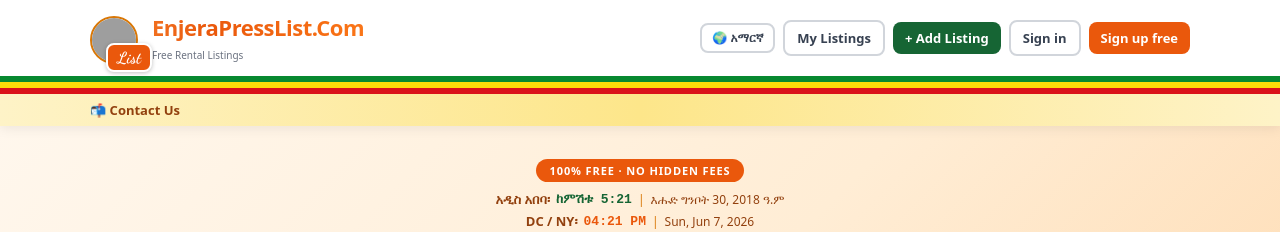
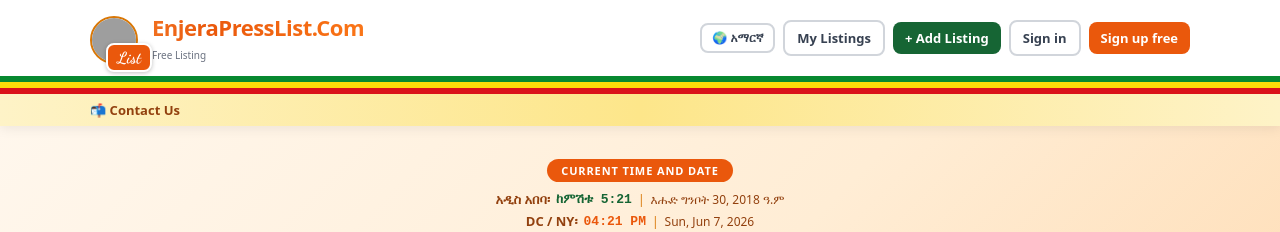
Before and after one commit to Sunday-2014/nestlist-, a Next.js app: page / in a window 1280 px wide. Shown: the top 232 px of the page. Built offline with nearby package versions, Linux system fonts and the light colour scheme; no server answers; the database is empty; grey boxes are pictures that could not be loaded.

Commit message:
Change badge to Current Time And Date

```diff
--- a/translations.js
+++ b/translations.js
@@ -2,14 +2,14 @@
   en: {
     // Navbar
     siteName: 'EnjeraPressList.Com',
-    tagline: 'Free Rental Listings',
+    tagline: 'Free Listing',
     myListings: 'My Listings',
     addListing: '+ Add Listing',
     signIn: 'Sign in',
     register: 'Register',
 
     // Hero
-    badge: '100% Free · No Hidden Fees',
+    badge: 'Current Time And Date',
     heroTitle: 'Find or List Rentals & Properties for Sale AnyWhere in the World',
     heroSubtitle: 'Browse rentals, list your property or post it for sale — connect directly with owners, no agents, no fees.',
     searchPlaceholder: 'Search city, neighborhood or title...',
@@ -48,14 +48,14 @@
   am: {
     // Navbar
     siteName: 'EnjeraPressList.Com',
-    tagline: 'ይህ እንጀራ ፕረስ ሊስቲንግ ነው',
+    tagline: 'ይህ እንጀራ ፕረስ ሊስት ነው!',
     myListings: 'የእኔ ሊስቶች',
     addListing: '+ አዲስ ሊስቲንግ ያስገቡ',
     signIn: 'ወደ አካውንትዎ ይግቡ',
     register: 'ነፃ አካውንት ይክፈቱ',
 
     // Hero
-    badge: 'ሙሉ በሙሉ በነፃ ',
+    badge: 'የአሁኑ ሰዓት እና ቀን',
     heroTitle: 'በመላው አለም ለኪራይ ወይም ለሽያጭ የሚሆኑ ቤቶችን ይፈልጉ ወይም ሊስት ያስገቡ',
     heroSubtitle: 'የሚከራይ ቤት የፈልጉ ፣ ቤትዎን ያከራዩ — ቀጥታ ከባለቤቶች ጋር ይገናኙ።',
     searchPlaceholder: 'ከተማ፣ ሰፈር ወይም ቀበሌ ይፈልጉ...',
```
